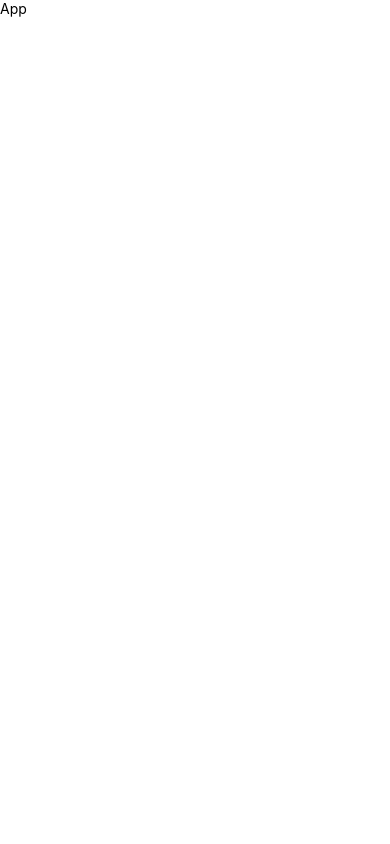
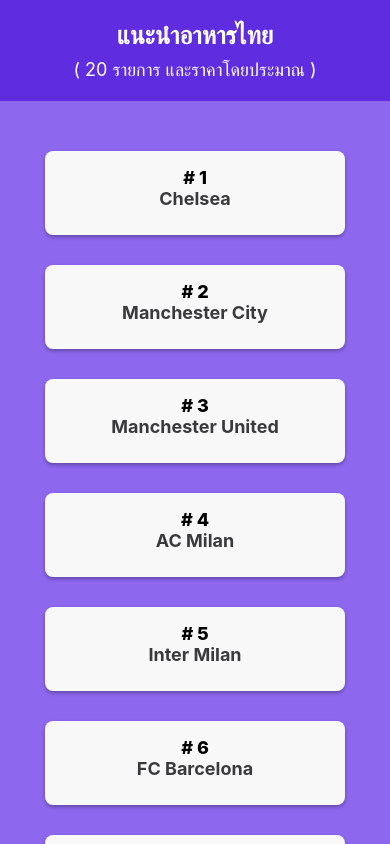
Before and after one commit to dainmuanynok-cmyk/my-shop, a React Native app: screen / in a window 390 px wide. Built offline with nearby package versions, Linux system fonts and the light colour scheme.

Commit message:
finally commit

```diff
--- a/App.tsx
+++ b/App.tsx
@@ -1,4 +1,4 @@
-import { StyleSheet, Text, View } from 'react-native'
+import { StyleSheet, Text, View, ScrollView } from 'react-native'
 import React from 'react'
 
 export default function App() {
@@ -25,10 +25,80 @@
     { id: 20, name: "Aston Villa"},
   ];
   return (
-    <View>
-      <Text>App</Text>
+    <View style={styles.container}>
+      <View style={styles.header}>
+        <Text style={styles.topic}>แนะนำอาหารไทย</Text>
+        <Text style={styles.discription}>( 20 รายการ และราคาโดยประมาณ )</Text>
+      </View>
+      <ScrollView contentContainerStyle={styles.body}>
+        {products.map((p) => (
+          <View style={styles.card} key={p.id}>
+            <Text style={styles.index}># {p.id}</Text>
+            <Text style={styles.title}>{p.name}</Text>
+          </View>
+        ))}
+      </ScrollView>
     </View>
-  )
+  );
 }
 
-const styles = StyleSheet.create({})
+const styles = StyleSheet.create({
+  container: {
+    flex: 1,
+  },
+  header: {
+    backgroundColor: "#5f2ce0ff",
+  },
+  topic: {
+    fontSize: 25,
+    fontWeight: "700",
+    color: "#fff",
+    paddingTop: 20,
+    paddingHorizontal: 20,
+    marginBottom: 8,
+    textAlign: "center",
+  },
+  discription: {
+    fontSize: 18,
+    textAlign: "center",
+    marginBottom: 20,
+    color: "#fff",
+  },
+  body: {
+    backgroundColor: "#8d67eeff",
+    paddingTop: 50,
+    paddingBottom: 50,
+    paddingHorizontal: 20,
+    flexDirection: "row",
+    flexWrap: "wrap",
+    gap: 30,
+    justifyContent: "center",
+    minHeight: "100%",
+  },
+  card: {
+    backgroundColor: "#f8f8f8",
+    borderRadius: 8,
+    padding: 16,
+    width: 300,
+    alignItems: "center",
+    shadowColor: "#000",
+    shadowOffset: { width: 0, height: 2 },
+    shadowOpacity: 0.3,
+    shadowRadius: 3.84,
+    elevation: 5,
+  },
+  index: {
+    fontSize: 18,
+    fontWeight: "800",
+  },
+  title: {
+    fontSize: 18,
+    fontWeight: "700",
+    marginBottom: 10,
+    color: "#3a3a3dff",
+  },
+  price: {
+    fontSize: 16,
+    color: "#68686bff",
+  },
+});
```
